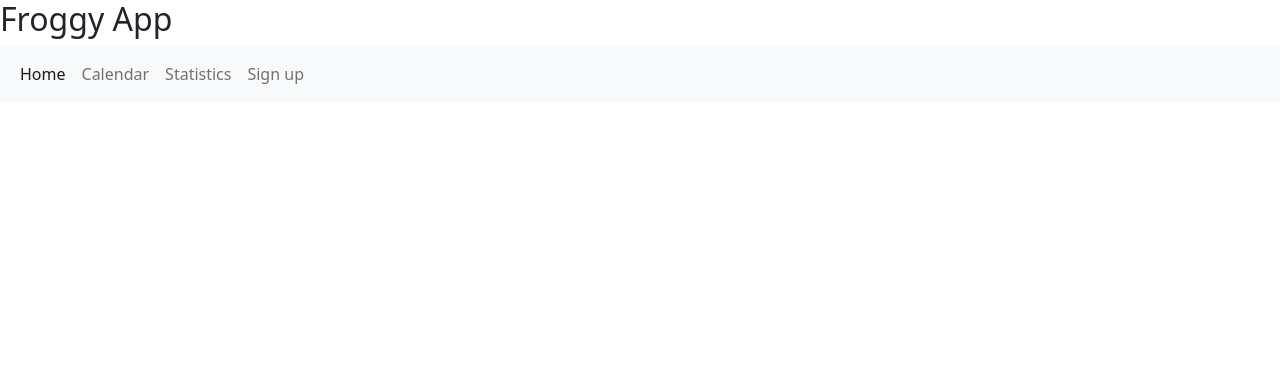
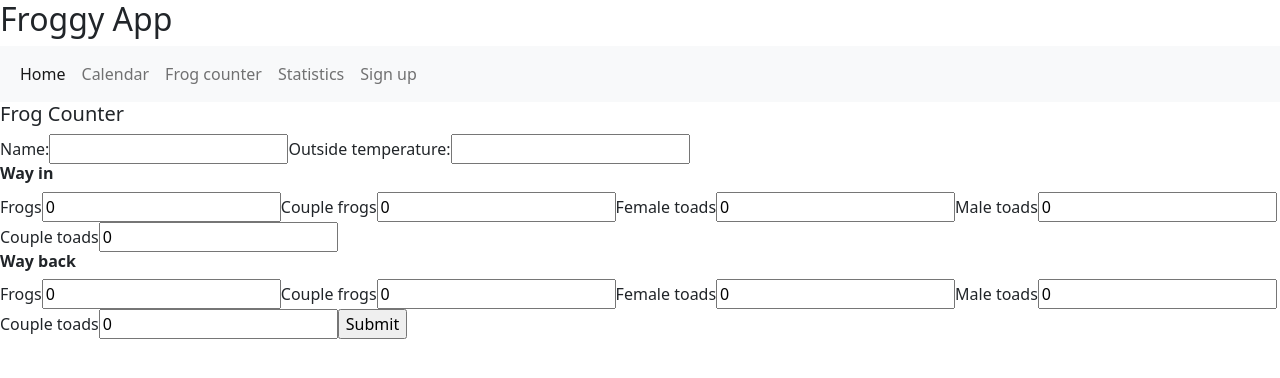
Before and after one commit to HungryOctopus/froggy, a React (Create React App) app in the folder client/: page /frog-counter in a window 1280 px wide. Shown: the top 378 px of the page. Built offline with nearby package versions, Linux system fonts and the light colour scheme.

Commit message:
added form to count frogs

```diff
--- a/client/src/App.jsx
+++ b/client/src/App.jsx
@@ -1,10 +1,11 @@
-import "./App.scss";
-import { BrowserRouter, Route, Switch } from "react-router-dom";
-import Home from "./views/Home";
-import Navbar from "./components/Navbar";
-import Statistics from "./views/Statistics";
-import Calendar from "./views/Calendar";
-import Signup from "./views/Signup";
+import './App.scss';
+import { BrowserRouter, Route, Switch } from 'react-router-dom';
+import Home from './views/Home';
+import Navbar from './components/Navbar';
+import Statistics from './views/Statistics';
+import Calendar from './views/Calendar';
+import Signup from './views/Signup';
+import FrogCounter from './views/FrogCounter';
 
 function App() {
   return (
@@ -14,6 +15,7 @@ function App() {
         <Navbar />
         <Switch>
           <Route path="/statistics" component={Statistics} exact />
+          <Route path="/frog-counter" component={FrogCounter} exact />
           <Route path="/calendar" component={Calendar} exact />
           <Route path="/signup" component={Signup} exact />
           <Route path="/" component={Home} exact />
--- a/client/src/components/Navbar.jsx
+++ b/client/src/components/Navbar.jsx
@@ -1,5 +1,5 @@
-import React from "react";
-import { Link } from "react-router-dom";
+import React from 'react';
+import { Link } from 'react-router-dom';
 
 const Navbar = () => {
   return (
@@ -29,6 +29,11 @@ const Navbar = () => {
               </Link>
             </li>
             <li className="nav-item">
+              <Link to="/frog-counter" className="nav-link">
+                Frog counter
+              </Link>
+            </li>
+            <li className="nav-item">
               <Link to="/statistics" className="nav-link">
                 Statistics
               </Link>
--- /dev/null
+++ b/client/src/views/FrogCounter.jsx
@@ -0,0 +1,164 @@
+import { Component } from 'react';
+
+class FrogCounter extends Component {
+  constructor(props) {
+    super(props);
+    this.state = {
+      username: '',
+      temperature: '',
+      wayinfrogs: 0,
+      wayinfrogscouple: 0,
+      wayintoadsmale: 0,
+      wayintoadsfemale: 0,
+      wayintoadscouple: 0,
+      waybackfrogs: 0,
+      waybackfrogscouple: 0,
+      waybacktoadsmale: 0,
+      waybacktoadsfemale: 0,
+      waybacktoadscouple: 0
+    };
+    this.handleChange = this.handleChange.bind(this);
+    // this.handleSubmit = this.handleSubmit.bind(this);
+  }
+
+  handleChange(event) {
+    let { name, value } = event.target;
+    this.setState({ [name]: value });
+  }
+
+  handleSubmit(event) {
+    alert('Thank you. Your form has been submitted');
+    event.preventDefault();
+  }
+
+  componentDidMount() {}
+
+  render() {
+    return (
+      <div>
+        <h5>Frog Counter</h5>
+        <form onSubmit={this.handleSubmit}>
+          <label>
+            Name:
+            {/* Possible to add automatically the name? */}
+            <input
+              type="text"
+              name="username"
+              value={this.state.username}
+              onChange={this.handleChange}
+            />
+          </label>
+          <label>
+            Outside temperature:
+            <input
+              type="text"
+              name="temperature"
+              value={this.state.temperature}
+              onChange={this.handleChange}
+            />
+          </label>
+          <h6>
+            <b>Way in</b>
+          </h6>
+          <label>
+            Frogs
+            <input
+              type="number"
+              name="wayinfrogs"
+              value={this.state.wayinfrogs}
+              onChange={this.handleChange}
+            />
+          </label>
+          <label>
+            Couple frogs
+            <input
+              type="number"
+              name="wayinfrogscouple"
+              value={this.state.wayinfrogscouple}
+              onChange={this.handleChange}
+            />
+          </label>
+          <label>
+            Female toads
+            <input
+              type="number"
+              name="wayintoadsfemale"
+              value={this.state.wayintoadsfemale}
+              onChange={this.handleChange}
+            />
+          </label>
+          <label>
+            Male toads
+            <input
+              type="number"
+              name="wayintoadsmale"
+              value={this.state.wayintoadsmale}
+              onChange={this.handleChange}
+            />
+          </label>
+          <label>
+            Couple toads
+            <input
+              type="number"
+              name="wayintoadscouple"
+              value={this.state.wayintoadscouple}
+              onChange={this.handleChange}
+            />
+          </label>
+          <h6>
+            <b>Way back</b>
+          </h6>
+          <label>
+            Frogs
+            <input
+              type="number"
+              name="waybackfrogs"
+              value={this.state.waybackfrogs}
+              onChange={this.handleChange}
+            />
+          </label>
+          <label>
+            Couple frogs
+            <input
+              type="number"
+              name="waybackfrogscouple"
+              value={this.state.waybackfrogscouple}
+              onChange={this.handleChange}
+            />
+          </label>
+          <label>
+            Female toads
+            <input
+              type="number"
+              name="waybacktoadsfemale"
+              value={this.state.waybacktoadsfemale}
+              onChange={this.handleChange}
+            />
+          </label>
+          <label>
+            Male toads
+            <input
+              type="number"
+              name="waybacktoadsmale"
+              value={this.state.waybacktoadsmale}
+              onChange={this.handleChange}
+            />
+          </label>
+          <label>
+            Couple toads
+            <input
+              type="number"
+              name="waybacktoadscouple"
+              value={this.state.waybacktoadscouple}
+              onChange={this.handleChange}
+            />
+          </label>
+
+          <input type="submit" value="Submit"></input>
+        </form>
+      </div>
+    );
+  }
+}
+
+export default FrogCounter;
```
Also changed, not shown: 2 other files (tests, documents, lock files or other folders).
